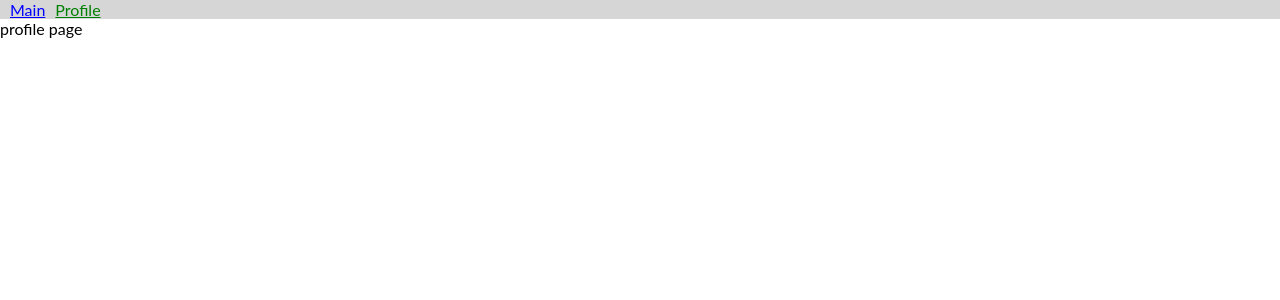
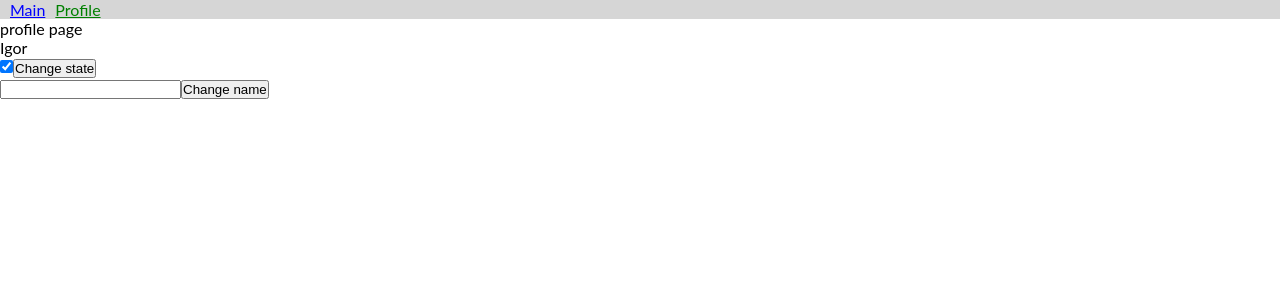
Before and after one commit to tzigor/React, a React (Create React App) app: page /profile in a window 1280 px wide. Shown: the top 300 px of the page. Built offline with nearby package versions, Linux system fonts and the light colour scheme.

Commit message:
Lesson 7 started

```diff
--- a/src/App.tsx
+++ b/src/App.tsx
@@ -5,6 +5,8 @@ import { Profile } from './Pages/Profile';
 import { ChatPage } from './Pages/ChatPage';
 import { ChatList } from './Types';
 import { Header } from './components/Header';
+import { Provider } from 'react-redux';
+import { store } from './store/index';
 
 const defaultChatList: ChatList = [
   {
@@ -27,6 +29,7 @@ const defaultChatList: ChatList = [
 export const App: FC = () => {
   const [chatList, setChatList] = useState<ChatList>(defaultChatList);
   return (
+    <Provider store={store}>
       <Routes>
         <Route path="/" element={<Header />}>
           <Route
@@ -45,5 +48,6 @@ export const App: FC = () => {
           <Route path="*" element={<div>404 page</div>} />
         </Route>
       </Routes>
+    </Provider>
   );
 };
--- a/src/Pages/Profile.tsx
+++ b/src/Pages/Profile.tsx
@@ -1,3 +1,26 @@
-import React, { FC } from 'react';
+import React, { FC, useState } from 'react';
+import { useDispatch, useSelector } from 'react-redux';
+import { toggleProfile, changeName } from 'src/store/profile/actions';
+import { ProfileState } from 'src/store/profile/reducer';
 
-export const Profile: FC = () => <div>profile page</div>;
+export const Profile: FC = () => {
+    const dispatch = useDispatch();
+    const name = useSelector((state: ProfileState) => state.name);
+    const visible = useSelector((state: ProfileState) => state.visible);
+    const [value, setValue] = useState('');
+    return (
+        <div>
+            <p>profile page</p>
+            <p>{name}</p>
+            <input type="checkbox" checked={visible} readOnly />
+            <button onClick={() => dispatch(toggleProfile())}>Change state</button>
+            <br />
+            <input
+                type="text"
+                value={value}
+                onChange={(e) => setValue(e.target.value)}
+            />
+            <button onClick={() => dispatch(changeName(value))}>Change name</button>
+        </div>
+    );
+};
--- a/src/store/index.ts
+++ b/src/store/index.ts
@@ -1 +1,7 @@
-import { createStore, compose, combineReducers } from 'redux';
+import { createStore, compose } from 'redux';
+import { profileReducer } from './profile/reducer';
+
+export const composeEnhancers =
+  window.__REDUX_DEVTOOLS_EXTENSION_COMPOSE__ || compose;
+
+export const store = createStore(profileReducer, composeEnhancers());
--- /dev/null
+++ b/src/store/profile/actions.ts
@@ -0,0 +1,17 @@
+// import { ToggleProfile, ChangeName } from '../../Types';
+
+export const TOGGLE_PROFILE = 'PROFILE::TOGGLE_PROFILE';
+export const CHANGE_NAME = 'PROFILE::CHANGE_NAME';
+
+// export const toggleProfile = (): ToggleProfile => ({
+//     type: TOGGLE_PROFILE,
+// });
+
+export const toggleProfile = () => ({
+  type: TOGGLE_PROFILE,
+});
+
+export const changeName = (name: string) => ({
+  type: CHANGE_NAME,
+  name,
+});
--- /dev/null
+++ b/src/store/profile/reducer.ts
@@ -0,0 +1,35 @@
+import { Reducer } from 'redux';
+import { CHANGE_NAME, TOGGLE_PROFILE } from './actions';
+import { ProfileActions } from './types';
+
+export interface ProfileState {
+  name: string;
+  visible: boolean;
+}
+
+const initialState: ProfileState = {
+  name: 'Igor',
+  visible: true,
+};
+
+export const profileReducer: Reducer<ProfileState, ProfileActions> = (
+  state = initialState,
+  action
+) => {
+  switch (action.type) {
+    case TOGGLE_PROFILE: {
+      return {
+        ...state,
+        visible: !state.visible,
+      };
+    }
+    case CHANGE_NAME: {
+      return {
+        ...state,
+        name: action.name,
+      };
+    }
+    default:
+      return state;
+  }
+};
--- /dev/null
+++ b/src/store/profile/types.ts
@@ -0,0 +1,12 @@
+import { TOGGLE_PROFILE, CHANGE_NAME } from './actions';
+
+export type ProfileActions = ToggleProfile | ChangeName;
+
+export interface ToggleProfile {
+  type: typeof TOGGLE_PROFILE;
+}
+
+export interface ChangeName {
+  type: typeof CHANGE_NAME;
+  name: string;
+}
```
Also changed, not shown: src/global.d.ts (added, +7 -0 lines). Lines whose indentation alone changed are shown as unchanged.
